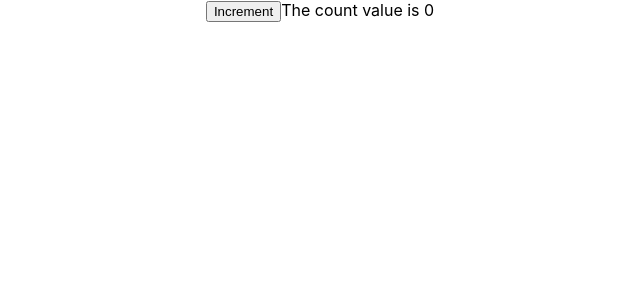
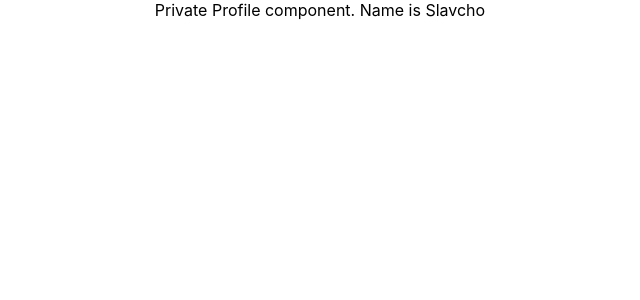
Before and after one commit to jombastic/react-typescript-demo, a React (Create React App) app: page / in a window 1280 px wide. Shown: the top 300 px of the page, without its empty margins (320-960 px from the left). Built offline with nearby package versions, Linux system fonts and the light colour scheme.

Commit message:
type component props

```diff
--- a/src/App.tsx
+++ b/src/App.tsx
@@ -18,6 +18,8 @@
 import UserContextProvider from './components/context/UserContext';
 import DomRef from './components/ref/DomRef';
 import MutableRef from './components/ref/MutableRef';
+import Private from './components/auth/Private';
+import Profile from './components/auth/Profile';
 
 function App() {
   const personName = {
@@ -75,7 +77,9 @@
       {/* <DomRef />
       <MutableRef /> */}
 
-      <CounterClass message='The count value is' />
+      {/* <CounterClass message='The count value is' /> */}
+
+      <Private isLoggedIn={true} component={Profile} />
     </div>
   );
 }
--- /dev/null
+++ b/src/components/auth/Login.tsx
@@ -0,0 +1,7 @@
+const Login = () => {
+    return (
+        <div>Please login to continue</div>
+    )
+}
+
+export default Login
--- /dev/null
+++ b/src/components/auth/Private.tsx
@@ -0,0 +1,17 @@
+import Login from "./Login"
+import { ProfileProps } from "./Profile"
+
+type PrivateProps = {
+    isLoggedIn: boolean
+    component: React.ComponentType<ProfileProps>
+}
+
+const Private = ({ isLoggedIn, component: Component }: PrivateProps) => {
+    if(isLoggedIn) {
+        return <Component name='Slavcho' />
+    } else {
+        return <Login />
+    }
+}
+
+export default Private
--- /dev/null
+++ b/src/components/auth/Profile.tsx
@@ -0,0 +1,11 @@
+export type ProfileProps = {
+    name: string
+}
+
+const Profile = ({ name }: ProfileProps) => {
+    return (
+        <div>Private Profile component. Name is {name}</div>
+    )
+}
+
+export default Profile
```
